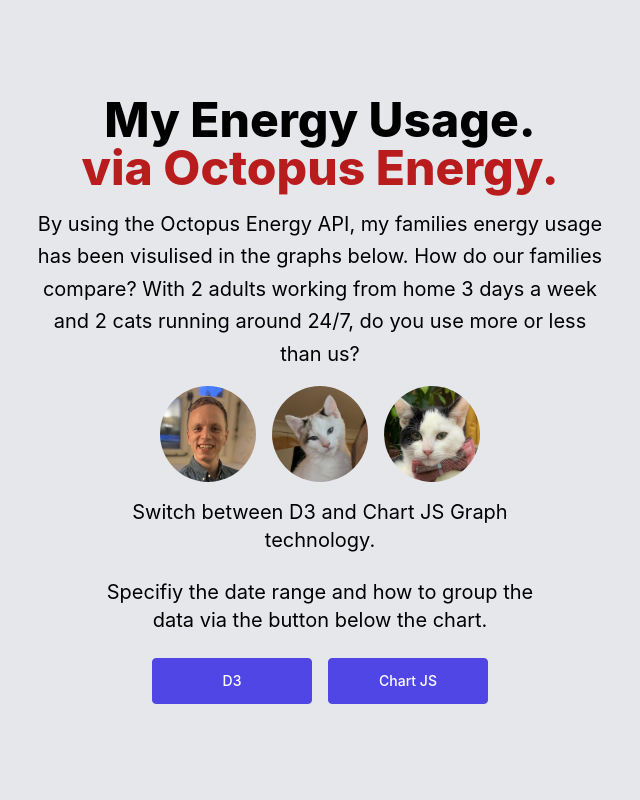
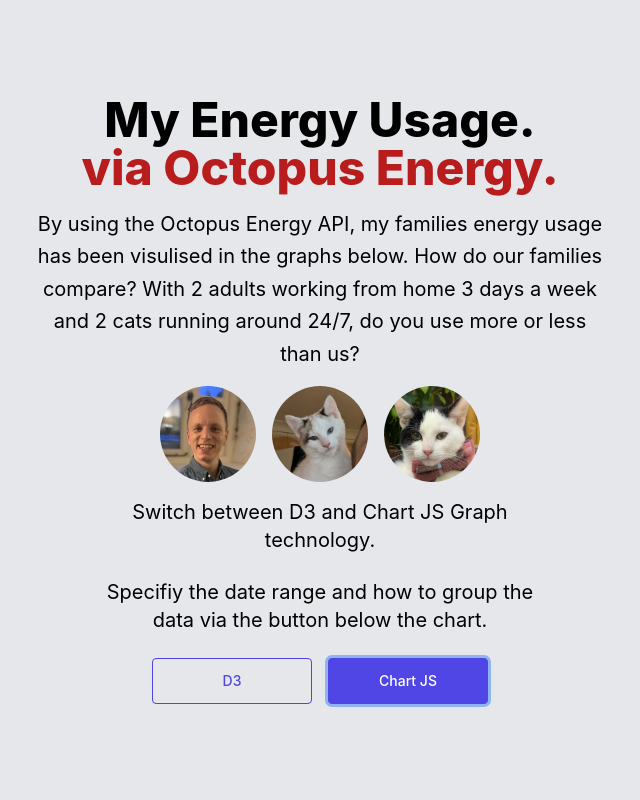
Before and after one commit to StuPM/myenergyusage, a React (Create React App) app: page / in a window 1280 px wide. Shown: the top 800 px of the page, without its empty margins (320-960 px from the left). Built offline with nearby package versions, Linux system fonts and the light colour scheme; no server answers.

Commit message:
select the graph type

```diff
--- a/src/components/ChartTypes.jsx
+++ b/src/components/ChartTypes.jsx
@@ -1,15 +1,40 @@
-import React from "react";
+import React, { useState } from "react";
 
 const ChartTypes = () => {
+  const [selectedGraphType, setSelectedGraphType] = useState("chartjs");
+
+  const selectedStyle =
+    "w-40 inline-block rounded border border-indigo-600 bg-indigo-600 px-12 py-3 text-sm font-medium text-white hover:bg-transparent hover:text-indigo-600 focus:outline-none ring ";
+
+  const notSelectedStyle =
+    "w-40 inline-block rounded border border-indigo-600 bg-transparent px-12 py-3 text-sm font-medium text-indigo-600 hover:bg-indigo-600 hover:text-white";
+
+  const changeChartType = (e) => {
+    e.preventDefault();
+
+    console.log(e.target.id);
+    setSelectedGraphType(e.target.id);
+  };
+
   return (
-    <div className="flex justify-center">
-      <button className="mr-2 w-40 inline-block rounded border border-indigo-600 bg-indigo-600 px-12 py-3 text-sm font-medium text-white hover:bg-transparent hover:text-indigo-600 focus:outline-none focus:ring active:text-indigo-500">
+    <form className="flex justify-center" onClick={changeChartType}>
+      <button
+        id="d3"
+        className={`${
+          selectedGraphType === "d3" ? selectedStyle : notSelectedStyle
+        } mr-2`}
+      >
         D3
       </button>
-      <button className="ml-2 w-40 inline-block rounded border border-indigo-600 bg-indigo-600 px-12 py-3 text-sm font-medium text-white hover:bg-transparent hover:text-indigo-600 focus:outline-none focus:ring active:text-indigo-500">
+      <button
+        id="chartjs"
+        className={`${
+          selectedGraphType === "chartjs" ? selectedStyle : notSelectedStyle
+        } ml-2`}
+      >
         Chart JS
       </button>
-    </div>
+    </form>
   );
 };
 
```
